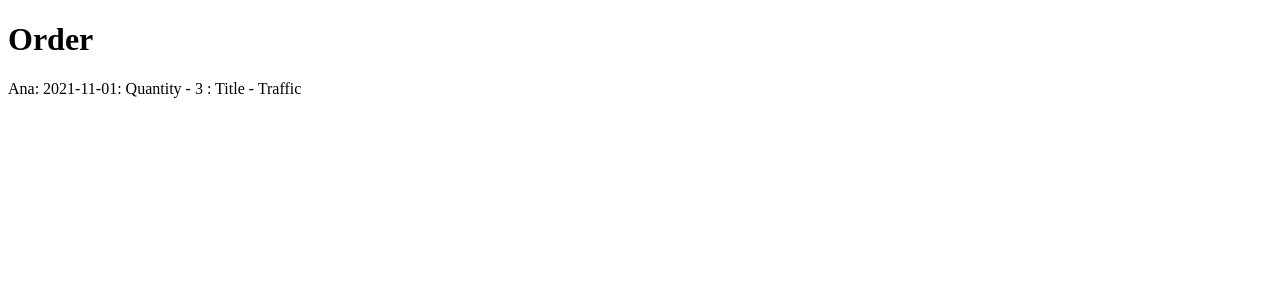
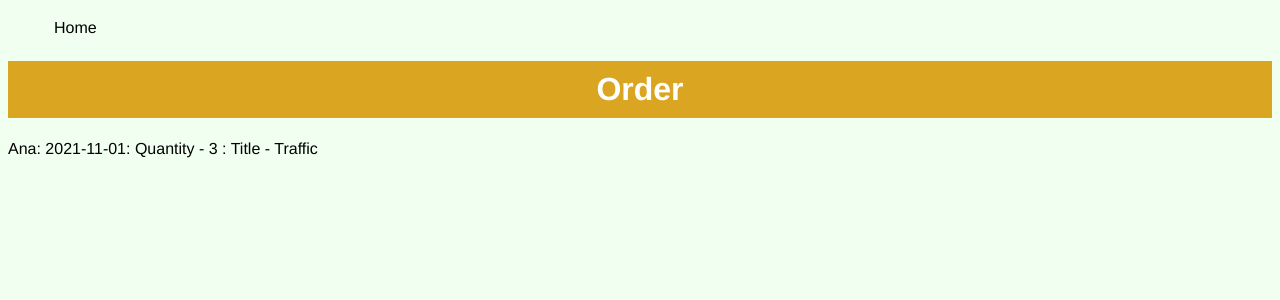
Before and after one commit to rogertmalg/flask_models_lab, a Flask app: page /orders/1 in a window 1280 px wide. Shown: the top 300 px of the page. Run offline with Flask 2, Linux system fonts and the light colour scheme.

Commit message:
adds CSS styling and home button in order page

```diff
--- a/static/style.css
+++ b/static/style.css
@@ -0,0 +1,19 @@
+body {
+    background-color: honeydew;
+    font-family: Helvetica, sans-serif;
+}
+
+body > h1 {
+    background-color: goldenrod;
+    padding: 10px;
+    text-align: center;
+    color: white;
+}
+
+
+a, li {
+    color: black;
+    text-decoration: none;
+    padding: 3px;
+    list-style-type: none;
+}
--- a/templates/index.html
+++ b/templates/index.html
@@ -4,6 +4,7 @@
     <meta charset="UTF-8">
     <meta http-equiv="X-UA-Compatible" content="IE=edge">
     <meta name="viewport" content="width=device-width, initial-scale=1.0">
+    <link rel="stylesheet" href="{{ url_for('static', filename='style.css') }}">
     <title>{{ title }}</title>
 </head>
 <body>
--- a/templates/order.html
+++ b/templates/order.html
@@ -4,10 +4,16 @@
     <meta charset="UTF-8">
     <meta http-equiv="X-UA-Compatible" content="IE=edge">
     <meta name="viewport" content="width=device-width, initial-scale=1.0">
+    <link rel="stylesheet" href="{{ url_for('static', filename='style.css') }}">
     <title>{{ title }}</title>
 </head>
 <body>
-    <h1>{{ title }}</h1>
+  <nav>
+    <ul>
+      <li class="navLink"><a href="/orders">Home</a></li>
+    </ul>
+  </nav>
+  <h1>{{ title }}</h1>
   <p>{{ order.customer_name }}: {{ order.order_date }}: Quantity - {{order.quantity}} : Title - {{order.book_title}} </p>
 </body>
 </html>
```
